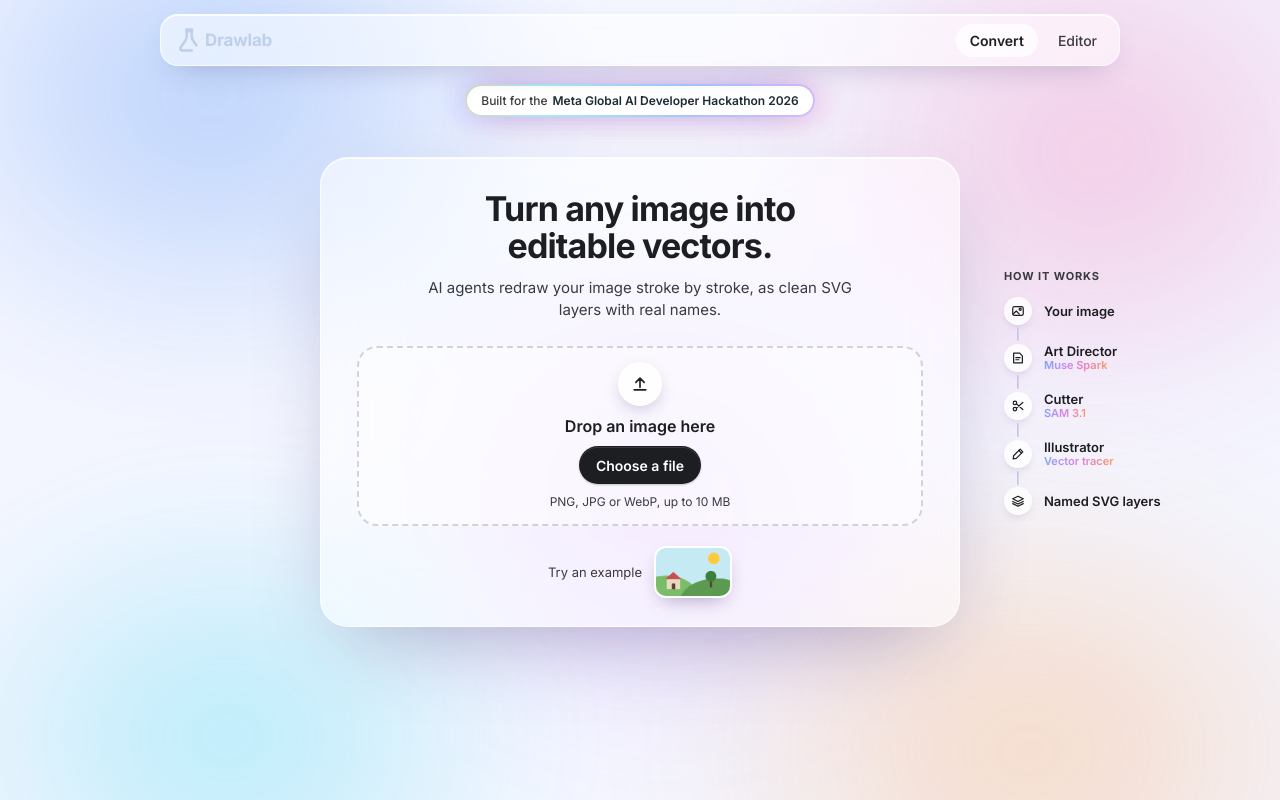
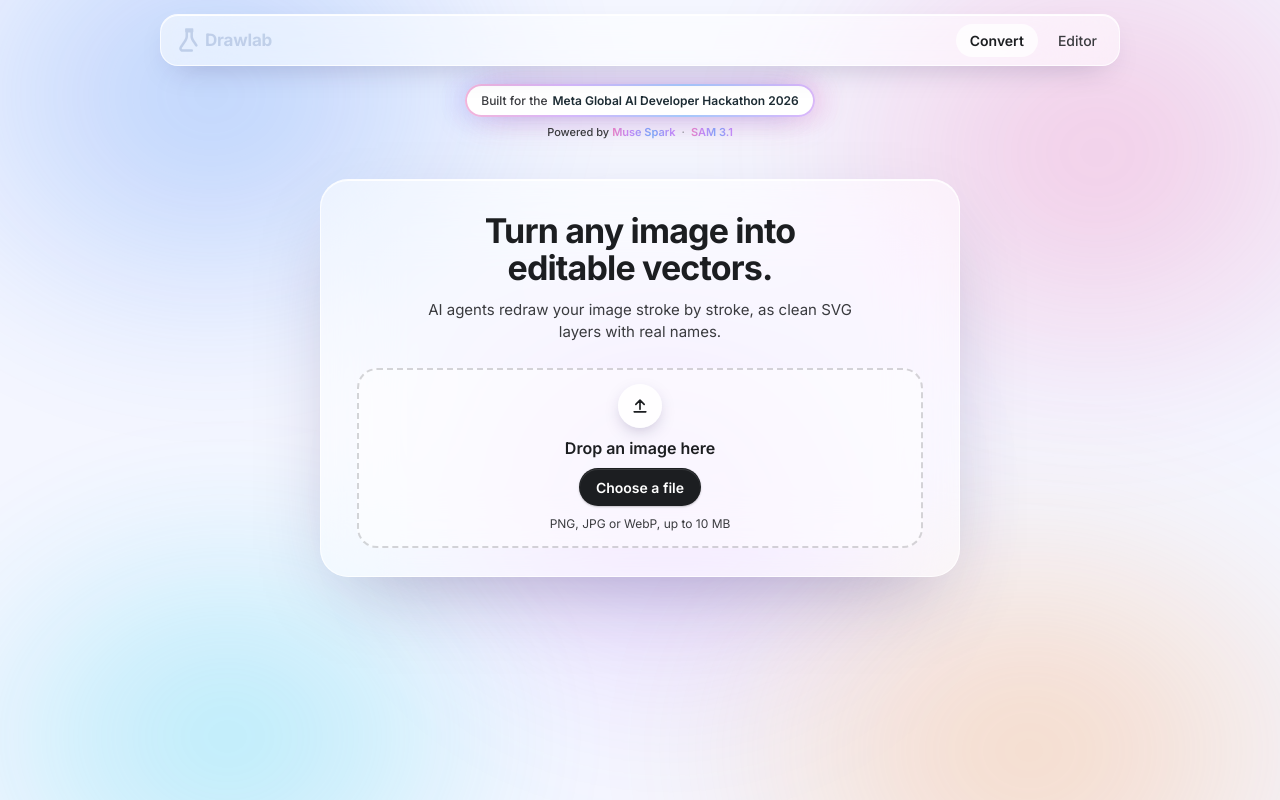
Before and after one commit to bborel-dev/drawlab, a React (Vite) app in the folder frontend/: page / in a window 1280 px wide. Built offline with nearby package versions, Linux system fonts and the light colour scheme.

Commit message:
feat: show the Meta models under the hackathon badge and refine the brand

```diff
--- a/frontend/src/App.css
+++ b/frontend/src/App.css
@@ -136,6 +136,41 @@
   font-weight: 600;
   color: #1c2b33;
   animation: rainbow-shift 8s linear infinite;
+}
+
+.hackathon {
+  display: flex;
+  flex-direction: column;
+  align-items: center;
+  gap: 8px;
+  margin: 18px auto 0;
+}
+
+.hackathon .hackathon-badge {
+  margin: 0;
+}
+
+.powered-by {
+  margin: 0;
+  font-size: 11px;
+  font-weight: 500;
+  color: var(--color-text-secondary);
+}
+
+.model-name {
+  background: var(--rainbow);
+  background-size: 200% 100%;
+  -webkit-background-clip: text;
+  background-clip: text;
+  color: transparent;
+  font-weight: 600;
+  opacity: 0.65;
+  animation: badge-shift 8s linear infinite;
+}
+
+.powered-separator {
+  margin: 0 6px;
+  opacity: 0.5;
 }
 
 .hackathon-label {
@@ -364,155 +399,6 @@
   margin: 0;
   font-size: 12px;
   color: var(--color-text-secondary);
-}
-
-.examples {
-  display: flex;
-  align-items: center;
-  gap: 12px;
-  margin-top: 20px;
-  font-size: 13px;
-  color: var(--color-text-secondary);
-}
-
-.example {
-  width: 78px;
-  height: 52px;
-  padding: 0;
-  overflow: hidden;
-  border: 2px solid rgb(255 255 255 / 90%);
-  border-radius: 12px;
-  background: var(--color-background);
-  box-shadow: 0 8px 20px -8px rgb(40 30 90 / 40%);
-  cursor: pointer;
-  transition: box-shadow 150ms ease;
-}
-
-.example:hover {
-  box-shadow:
-    0 0 0 2px var(--color-accent),
-    0 8px 20px -8px rgb(40 30 90 / 40%);
-}
-
-.example img {
-  display: block;
-  width: 100%;
-  height: 100%;
-  object-fit: cover;
-}
-
-.converter-home {
-  display: grid;
-  grid-template-columns: minmax(0, 1fr) minmax(0, 640px) minmax(0, 1fr);
-  align-items: center;
-  width: calc(100% - 32px);
-  margin: 40px auto;
-}
-
-.converter-home .converter-empty {
-  grid-column: 2;
-  width: 100%;
-  margin: 0;
-}
-
-.how-it-works {
-  grid-column: 3;
-  justify-self: start;
-  width: 180px;
-  margin-left: 44px;
-}
-
-.how-title {
-  margin: 0 0 14px;
-  font-size: 11px;
-  font-weight: 700;
-  letter-spacing: 0.08em;
-  text-transform: uppercase;
-  color: var(--color-text-secondary);
-}
-
-.how-steps {
-  display: flex;
-  flex-direction: column;
-  gap: 18px;
-  margin: 0;
-  padding: 0;
-  list-style: none;
-}
-
-.how-step {
-  position: relative;
-  display: flex;
-  align-items: center;
-  gap: 12px;
-}
-
-.how-step + .how-step::before {
-  position: absolute;
-  bottom: calc(100% + 2px);
-  left: 13px;
-  width: 2px;
-  height: 14px;
-  border-radius: 1px;
-  background: var(--rainbow-soft);
-  content: '';
-}
-
-.how-icon {
-  display: grid;
-  flex: none;
-  place-items: center;
-  width: 28px;
-  height: 28px;
-  border-radius: 50%;
-  background: rgb(255 255 255 / 80%);
-  box-shadow: 0 4px 12px -6px rgb(40 30 90 / 35%);
-  color: var(--color-text);
-}
-
-.how-icon svg {
-  width: 14px;
-  height: 14px;
-}
-
-.how-label {
-  display: flex;
-  flex-direction: column;
-  line-height: 1.25;
-}
-
-.how-step-title {
-  font-size: 13px;
-  font-weight: 600;
-}
-
-.how-tool {
-  width: fit-content;
-  background: linear-gradient(90deg, #3b82f6, #a855f7, #ec4899, #f97316);
-  -webkit-background-clip: text;
-  background-clip: text;
-  color: transparent;
-  font-size: 11px;
-  font-weight: 600;
-  opacity: 0.65;
-}
-
-@media (max-width: 1100px) {
-  .converter-home {
-    grid-template-columns: minmax(0, 640px);
-    justify-content: center;
-    gap: 28px;
-  }
-
-  .converter-home .converter-empty,
-  .how-it-works {
-    grid-column: 1;
-  }
-
-  .how-it-works {
-    justify-self: center;
-    margin-left: 0;
-  }
 }
 
 .converter-row {
@@ -1447,6 +1333,7 @@
   .blob,
   .frame-placeholder,
   .hackathon-badge,
+  .model-name,
   .talk-bar,
   .talk-badge {
     animation: none;
--- a/frontend/src/ConverterPage.tsx
+++ b/frontend/src/ConverterPage.tsx
@@ -6,8 +6,6 @@ import DrawingCanvas from './DrawingCanvas'
 import { drawingProgress } from './drawingProgress'
 import DrawingStatus from './DrawingStatus'
 import DropZone from './DropZone'
-import Examples from './Examples'
-import HowItWorks from './HowItWorks'
 import { downloadSvg, svgDocument, svgFileName, type Drawing } from './layers'
 import ViewSwitch, { type CompareView } from './ViewSwitch'
 
@@ -139,7 +137,6 @@ function ConverterPage({ onDrawn, onEdit }: ConverterPageProps) {
 
   if (phase === 'empty' || !source) {
     return (
-      <div className="converter-home">
       <main className="converter converter-empty glass">
         <h1>
           Turn any image into
@@ -153,10 +150,7 @@ function ConverterPage({ onDrawn, onEdit }: ConverterPageProps) {
           </p>
         )}
         <DropZone onFile={startDrawing} />
-          <Examples onFile={startDrawing} />
       </main>
-        <HowItWorks />
-      </div>
     )
   }
 
--- a/frontend/src/Examples.tsx
+++ /dev/null
@@ -1,39 +0,0 @@
-type Example = {
-  fileName: string
-  label: string
-  url: string
-}
-
-const EXAMPLES: Example[] = [
-  { fileName: 'flat-landscape.png', label: 'Landscape example', url: '/examples/flat-landscape.png' },
-]
-
-type ExamplesProps = {
-  onFile: (file: File) => void
-}
-
-function Examples({ onFile }: ExamplesProps) {
-  async function pick(example: Example) {
-    const blob = await (await fetch(example.url)).blob()
-    onFile(new File([blob], example.fileName, { type: blob.type }))
-  }
-
-  return (
-    <section className="examples" aria-label="Examples">
-      <span>Try an example</span>
-      {EXAMPLES.map((example) => (
-        <button
-          key={example.fileName}
-          type="button"
-          className="example"
-          aria-label={example.label}
-          onClick={() => pick(example)}
-        >
-          <img src={example.url} alt="" />
-        </button>
-      ))}
-    </section>
-  )
-}
-
-export default Examples
--- a/frontend/src/HackathonBadge.tsx
+++ b/frontend/src/HackathonBadge.tsx
@@ -1,9 +1,26 @@
+const MODELS = ['Muse Spark', 'SAM 3.1']
+
 function HackathonBadge() {
   return (
-    <p className="hackathon-badge">
-      <span className="hackathon-label">Built for the</span>
-      <span>Meta Global AI Developer Hackathon 2026</span>
-    </p>
+    <div className="hackathon">
+      <p className="hackathon-badge">
+        <span className="hackathon-label">Built for the</span>
+        <span>Meta Global AI Developer Hackathon 2026</span>
+      </p>
+      <p className="powered-by">
+        Powered by{' '}
+        {MODELS.map((model, index) => (
+          <span key={model}>
+            {index > 0 && (
+              <span className="powered-separator" aria-hidden="true">
+                ·
+              </span>
+            )}
+            <span className="model-name">{model}</span>
+          </span>
+        ))}
+      </p>
+    </div>
   )
 }
 
--- a/frontend/src/HowItWorks.tsx
+++ /dev/null
@@ -1,41 +0,0 @@
-import type { ReactNode } from 'react'
-import { ImageIcon, LayersIcon, PenIcon, PlanIcon, ScissorsIcon } from './icons'
-
-type Step = {
-  icon: ReactNode
-  title: string
-  tool?: string
-}
-
-const STEPS: Step[] = [
-  { icon: <ImageIcon />, title: 'Your image' },
-  { icon: <PlanIcon />, title: 'Art Director', tool: 'Muse Spark' },
-  { icon: <ScissorsIcon />, title: 'Cutter', tool: 'SAM 3.1' },
-  { icon: <PenIcon />, title: 'Illustrator', tool: 'Vector tracer' },
-  { icon: <LayersIcon />, title: 'Named SVG layers' },
-]
-
-function HowItWorks() {
-  return (
-    <aside className="how-it-works" aria-labelledby="how-it-works-title">
-      <h2 id="how-it-works-title" className="how-title">
-        How it works
-      </h2>
-      <ol className="how-steps">
-        {STEPS.map((step) => (
-          <li key={step.title} className="how-step">
-            <span className="how-icon" aria-hidden="true">
-              {step.icon}
-            </span>
-            <span className="how-label">
-              <span className="how-step-title">{step.title}</span>
-              {step.tool && <span className="how-tool">{step.tool}</span>}
-            </span>
-          </li>
-        ))}
-      </ol>
-    </aside>
-  )
-}
-
-export default HowItWorks
--- a/frontend/src/icons.tsx
+++ b/frontend/src/icons.tsx
@@ -74,51 +74,3 @@ export function SparkleIcon() {
     </Icon>
   )
 }
-
-export function ImageIcon() {
-  return (
-    <Icon>
-      <rect x="2" y="3" width="12" height="10" rx="2" />
-      <circle cx="10.5" cy="6" r="1.2" />
-      <path d="M2.5 11.5 L6 8 L9.5 11.5" />
-    </Icon>
-  )
-}
-
-export function PlanIcon() {
-  return (
-    <Icon>
-      <path d="M3 2.5 H10 L13 5.5 V13.5 H3 Z" />
-      <path d="M5.5 7.5 H10.5 M5.5 10 H9" />
-    </Icon>
-  )
-}
-
-export function ScissorsIcon() {
-  return (
-    <Icon>
-      <circle cx="4.5" cy="4.5" r="2" />
-      <circle cx="4.5" cy="11.5" r="2" />
-      <path d="M6.2 5.6 L13.5 12 M6.2 10.4 L13.5 4" />
-    </Icon>
-  )
-}
-
-export function PenIcon() {
-  return (
-    <Icon>
-      <path d="M10.5 2.5 L13.5 5.5 L6 13 L2.5 13.5 L3 10 Z" />
-      <path d="M9 4 L12 7" />
-    </Icon>
-  )
-}
-
-export function LayersIcon() {
-  return (
-    <Icon>
-      <path d="M8 2.5 L14 5.5 L8 8.5 L2 5.5 Z" />
-      <path d="M2 8.5 L8 11.5 L14 8.5" />
-      <path d="M2 11 L8 14 L14 11" />
-    </Icon>
-  )
-}
--- a/frontend/src/index.css
+++ b/frontend/src/index.css
@@ -11,8 +11,8 @@
   --glass-fill-strong: rgb(255 255 255 / 75%);
   --glass-edge: rgb(255 255 255 / 75%);
   --glass-blur: blur(36px) saturate(1.5);
-  --rainbow: linear-gradient(90deg, #3b82f6, #a855f7, #ec4899, #fb923c, #22d3ee, #3b82f6);
-  --rainbow-soft: linear-gradient(90deg, #a5c8fb, #d6b8fb, #f6b3d6, #fcc9a0, #a8e9f5, #a5c8fb);
+  --rainbow: linear-gradient(90deg, #3b82f6, #a855f7, #ec4899, #fb923c, #ec4899, #a855f7, #3b82f6);
+  --rainbow-soft: linear-gradient(90deg, #a5c8fb, #d6b8fb, #f6b3d6, #fcc9a0, #f6b3d6, #d6b8fb, #a5c8fb);
   --glass-shadow: 0 30px 80px -30px rgb(40 30 90 / 35%), inset 0 1px 0 rgb(255 255 255 / 90%);
   --color-accent: #1c1e21;
   --color-accent-hover: #3a3b3f;
```
Lines whose indentation alone changed are shown as unchanged.
